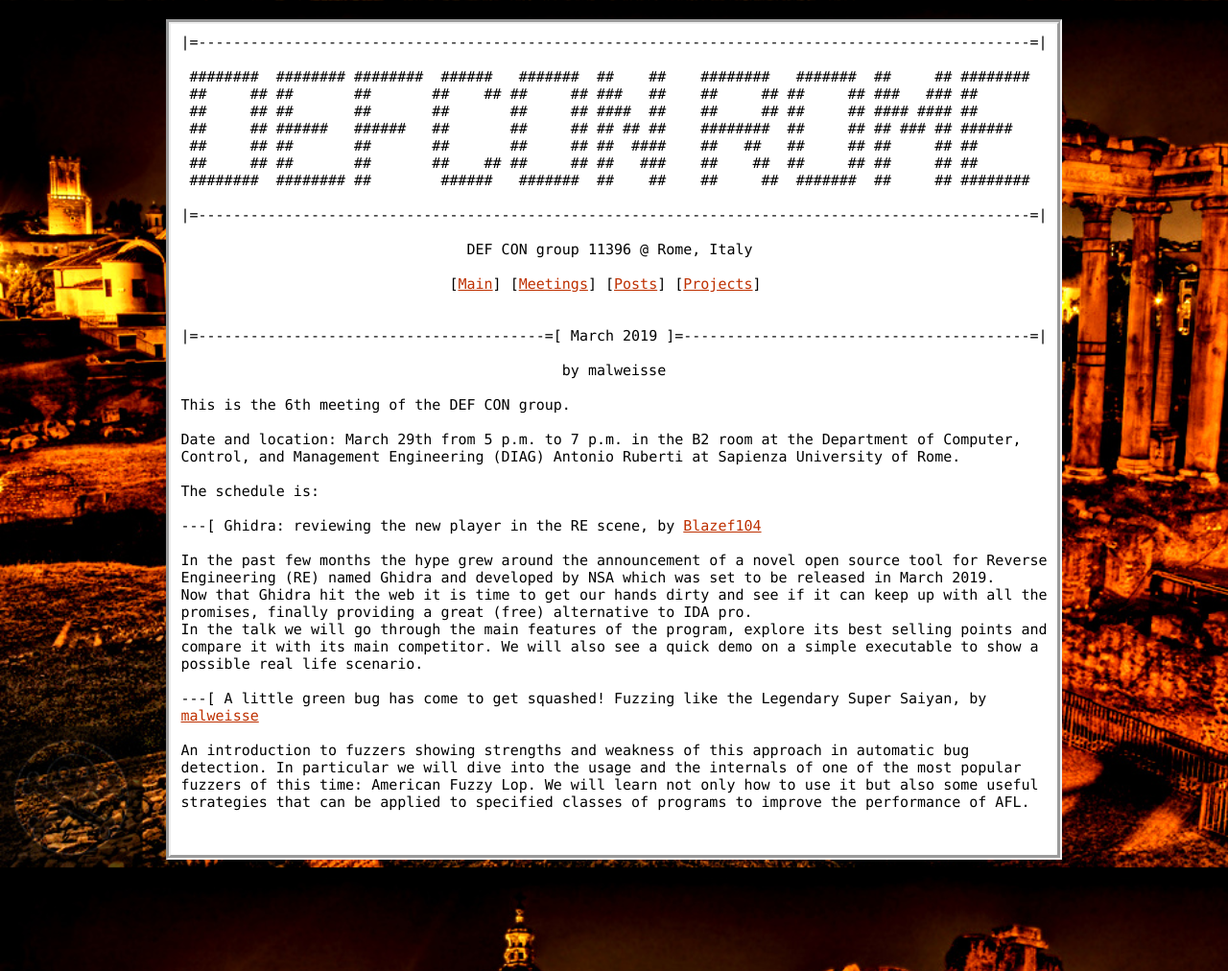
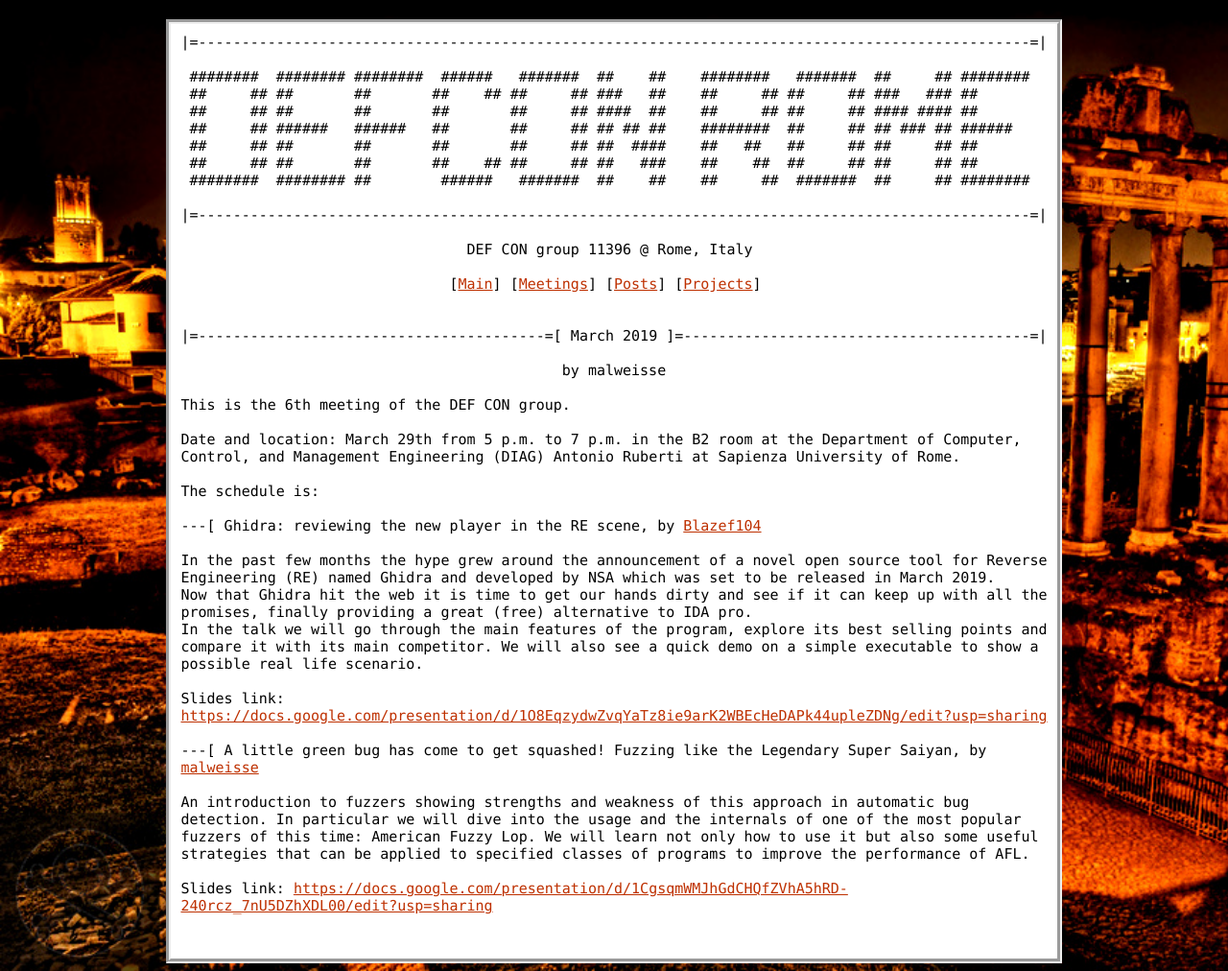
Before and after one commit to DEFCON753/defcon753.github.io, a Jekyll site: the page built from _posts/2019-03-15-meeting-mar29.html, in a window 1280 px wide. Shown: the whole page at 96% size. Built offline with Jekyll 4.4.1, drawn with Linux system fonts in a browser that asks for light colours.

Commit message:
mar 29 slides

```diff
--- a/_posts/2019-03-15-meeting-mar29.html
+++ b/_posts/2019-03-15-meeting-mar29.html
@@ -18,6 +18,10 @@
 Now that Ghidra hit the web it is time to get our hands dirty and see if it can keep up with all the promises, finally providing a great (free) alternative to IDA pro.
 In the talk we will go through the main features of the program, explore its best selling points and compare it with its main competitor. We will also see a quick demo on a simple executable to show a possible real life scenario.
 
+Slides link: <a href="https://docs.google.com/presentation/d/1O8EqzydwZvqYaTz8ie9arK2WBEcHeDAPk44upleZDNg/edit?usp=sharing">https://docs.google.com/presentation/d/1O8EqzydwZvqYaTz8ie9arK2WBEcHeDAPk44upleZDNg/edit?usp=sharing</a>
+
 ---[ A little green bug has come to get squashed! Fuzzing like the Legendary Super Saiyan, by <a href="https://twitter.com/andreafioraldi">malweisse</a>
 
 An introduction to fuzzers showing strengths and weakness of this approach in automatic bug detection. In particular we will dive into the usage and the internals of one of the most popular fuzzers of this time: American Fuzzy Lop. We will learn not only how to use it but also some useful strategies that can be applied to specified classes of programs to improve the performance of AFL.
+
+Slides link: <a href="https://docs.google.com/presentation/d/1CgsqmWMJhGdCHQfZVhA5hRD-240rcz_7nU5DZhXDL00/edit?usp=sharing">https://docs.google.com/presentation/d/1CgsqmWMJhGdCHQfZVhA5hRD-240rcz_7nU5DZhXDL00/edit?usp=sharing</a>
```
